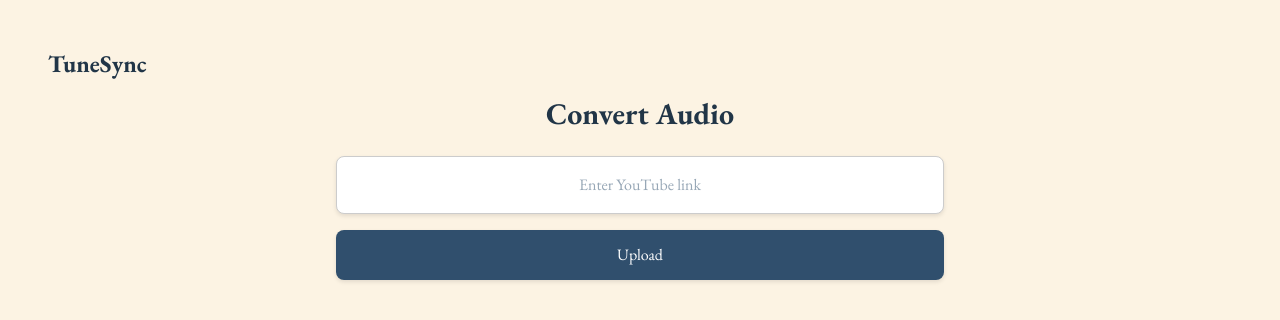
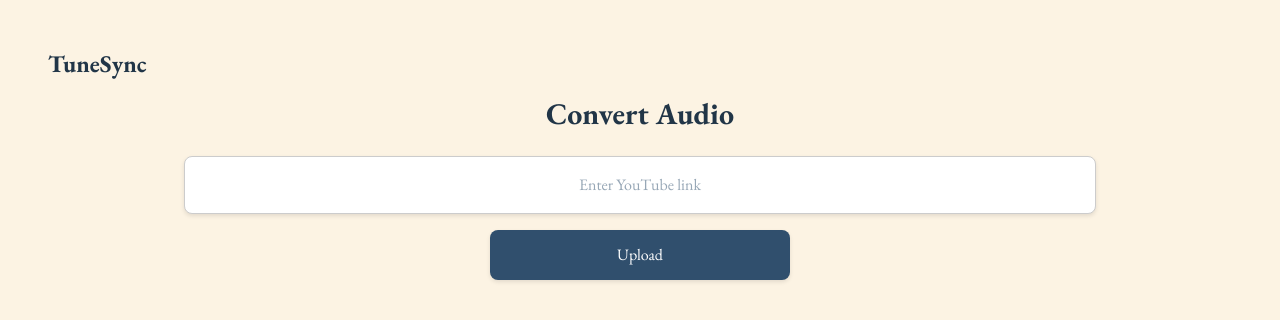
Before and after one commit to bryanyoo5433/TuneSync, a React (Vite) app in the folder client/: page / in a window 1280 px wide. Shown: the top 320 px of the page. Built offline with nearby package versions, Linux system fonts and the light colour scheme.

Commit message:
implemented the countdown

```diff
--- a/client/src/App.css
+++ b/client/src/App.css
@@ -19,7 +19,7 @@
 .link-box {
   display: block;
   margin: 0rem auto;
-  width: 50%;
+  width: 75%;
   align-items: center;
   color: #304f6d;
   background-color: white;
@@ -31,7 +31,6 @@
 
 .upload-button {
   margin: 1rem auto;
-  width: 50%;
   padding: 0.75rem;
   background-color: #304f6d;
   color: white;
--- a/client/src/components/audioprocessor.jsx
+++ b/client/src/components/audioprocessor.jsx
@@ -3,6 +3,7 @@ import React, { useState } from 'react';
 const AudioProcessor = () => {
   const [youtubeLink, setYoutubeLink] = useState("");
   const [data, setData] = useState(null);
+  const [referenceWaveform, setReferenceWaveform] = useState(null); // Added state for reference waveform
   const [error, setError] = useState("");
   const [audioUrl, setAudioUrl] = useState("");
   const [isPlaying, setIsPlaying] = useState(false);
@@ -26,8 +27,8 @@ const AudioProcessor = () => {
       setAudioUrl(result.audio_file_url);
 
       if (result.waveform_data) {
-        setReferenceWaveform(processData(result.waveform_data));
-        console.log("Reference waveform set:", processData(result.waveform_data)); // ✅ Debugging
+        const processedWaveform = processData(result.waveform_data);
+        setReferenceWaveform(processedWaveform); // Store the processed reference waveform
       }
 
       setLoading(false);
@@ -60,7 +61,8 @@ const AudioProcessor = () => {
     setIsPlaying(false);
   };
 
-  return { youtubeLink, setYoutubeLink, fetchData, processData, data, audioUrl, toggleAudio, isPlaying, handleAudioEnd, loading };
+  return { youtubeLink, setYoutubeLink, fetchData, processData, data, referenceWaveform, // Now returning referenceWaveform
+    audioUrl, toggleAudio, isPlaying, handleAudioEnd, loading };
 };
 
 export default AudioProcessor;
--- a/client/src/components/home.jsx
+++ b/client/src/components/home.jsx
@@ -26,7 +26,7 @@ const Home = () => {
           placeholder="Enter YouTube link"
         />
         {/* Upload Button with Spinner */}
-        <button onClick={fetchData} className="upload-button" disabled={loading}>
+        <button onClick={fetchData} className="upload-button px-6 py-10 min-w-[300px]" disabled={loading}>
           {loading ? (
             <div className="processing-container">
               <div className="spinner"></div>
@@ -58,7 +58,7 @@ const Home = () => {
                     fill: "#4b5563"
                   }}
                   tickFormatter={(tick) => {
-                    const meanLoudness = 0.5; // Replace with actual mean calculation
+                    const meanLoudness = 0.5;
                     if (tick === meanLoudness) return 'm';
                     if (tick > meanLoudness) return tick > 0.75 ? 'f' : 'mf';
                     return tick < 0.25 ? 'p' : 'mp';
@@ -81,7 +81,7 @@ const Home = () => {
               }}
               className="font-semibold rounded-lg shadow-md transition duration-300 mt-8 hover:bg-[#899481] text-white px-6 py-10 min-w-[300px]"
             >
-              <h1>{isPlaying ? 'Pause Audio' : 'Play Audio'}</h1>
+              <div>{isPlaying ? 'Pause Audio' : 'Play Audio'}</div>
             </button>
             <audio
               id="audioPlayer"
--- a/client/src/components/record.jsx
+++ b/client/src/components/record.jsx
@@ -1,17 +1,33 @@
 import React, { useState, useRef } from 'react';
-import { useNavigate } from 'react-router-dom';
 import AudioProcessor from "./audioprocessor"; // Import Audio Processor
 import { LineChart, Line, XAxis, YAxis, CartesianGrid, Tooltip, ResponsiveContainer } from 'recharts';
 
 const Record = () => {
   const [isRecording, setIsRecording] = useState(false);
+  const [countdown, setCountdown] = useState(null);
   const [audioURL, setAudioURL] = useState(null);
   const [waveformData, setWaveformData] = useState(null);
   const [processedData, setProcessedData] = useState(null);  // To store processed data for graph rendering
   const mediaRecorderRef = useRef(null);
   const audioChunksRef = useRef([]);
 
-  const { referenceWaveform } = AudioProcessor(); // Get YouTube waveform
+  const { referenceWaveform, fetchData } = AudioProcessor(); // Get YouTube waveform
+
+  const startCountdown = () => {
+    setCountdown(3); // Start from 3 seconds
+    let count = 3;
+
+    const interval = setInterval(() => {
+      count -= 1;
+      setCountdown(count);
+
+      if (count === 0) {
+        clearInterval(interval);
+        setCountdown(null); // Hide countdown after finishing
+        startRecording(); // Start recording after countdown
+      }
+    }, 1000);
+  };
 
   const startRecording = async () => {
     const stream = await navigator.mediaDevices.getUserMedia({ audio: true });
@@ -78,10 +94,6 @@ const Record = () => {
   };
 
   const handleProceedToAnalyze = () => {
-
-    console.log("User waveform:", userWaveform);
-    console.log("Reference waveform:", referenceWaveform);
-
     if (waveformData && referenceWaveform) {
       navigate("/analyze", { state: { userWaveform: waveformData, referenceWaveform } });
     } else {
@@ -126,9 +138,14 @@ const Record = () => {
           </ResponsiveContainer>
         </div>
       )}
+
       <div className="text-center flex flex-row items-center space-x-6 mt-8"> {/* Added spacing between buttons */}
+        {countdown !== null ? (
+          <div className="text-4xl font-bold text-#304f6d">{countdown}</div> // Shows 3,2,1 countdown, get color
+        ) : (
+          <>
             <button
-          onClick={isRecording ? stopRecording : startRecording}
+              onClick={isRecording ? stopRecording : startCountdown}
               style={{
                 backgroundColor: isRecording ? "#899481" : "#304f6d", // Active color
               }}
@@ -136,7 +153,6 @@ const Record = () => {
             >
               {isRecording ? 'Stop Recording' : 'Start Recording'}
             </button>
-
             {processedData && (
               <button
                 onClick={handleProceedToAnalyze}
@@ -145,24 +161,8 @@ const Record = () => {
                 Analyze
               </button>
             )}
-
-
-        {/* Play Audio Button (Only appears after the audio URL is received) */}
-        {/* {processedData && (
-          <div className="mt-6 mb-10 box-shadow rounded-lg w-full max-w-5xl mx-auto flex flex-col items-center">
-            <button
-              onClick={toggleAudio}
-              className="play-button w-48 h-24 outline-black"
-            >
-              <h1 className="text-2xl !text-2xl font-bold">{isPlaying ? 'Pause Audio' : 'Play Audio'}</h1>
-            </button>
-            <audio
-              id="audioPlayer"
-              src={audioUrl}
-              onEnded={handleAudioEnd}
-            />
-          </div>
-        )}   */}
+          </>
+        )}
       </div>
     </div>
   );
```
Also changed, not shown: 1 other file (tests, documents, lock files or other folders). Lines whose indentation alone changed are shown as unchanged.
